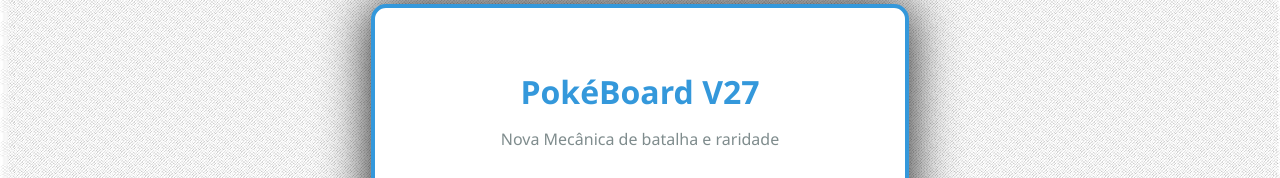
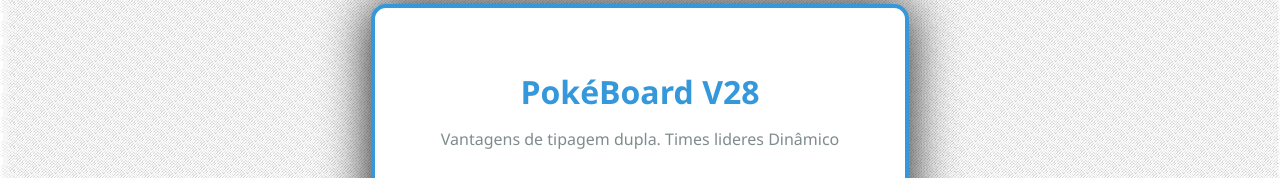
Before and after one commit to DaniloCostaS/PokeBoard, a website built with Vite: page index.html in a window 1280 px wide. Shown: the part 147-325 px from the top of the page. Built offline with nearby package versions, Linux system fonts and the light colour scheme; some packages are replaced by stand-ins of ours; files whose address does not match are found by name.

```diff
--- a/index.html
+++ b/index.html
@@ -3,7 +3,7 @@
 <head>
     <meta charset="UTF-8">
     <meta name="viewport" content="width=device-width, initial-scale=1.0">
-    <title>PokéBoard V27 - Nova Mecânica de batalha e raridade</title>
+    <title>PokéBoard V28 - Vantagens de tipagem dupla. Times lideres Dinâmico</title>
     <link rel="stylesheet" href="style.css">
 
     <script type="importmap">
@@ -18,8 +18,8 @@
 <body>
 
     <div id="setup-screen">
-        <h1 class="title-highlight">PokéBoard V27</h1>
-        <p class="subtitle">Nova Mecânica de batalha e raridade</p>
+        <h1 class="title-highlight">PokéBoard V28</h1>
+        <p class="subtitle">Vantagens de tipagem dupla. Times lideres Dinâmico</p>
 
         <div id="menu-phase-1">
             <button class="btn" onclick="window.Setup.showOfflineSetup()">🏠 JOGAR OFFLINE</button>
```
